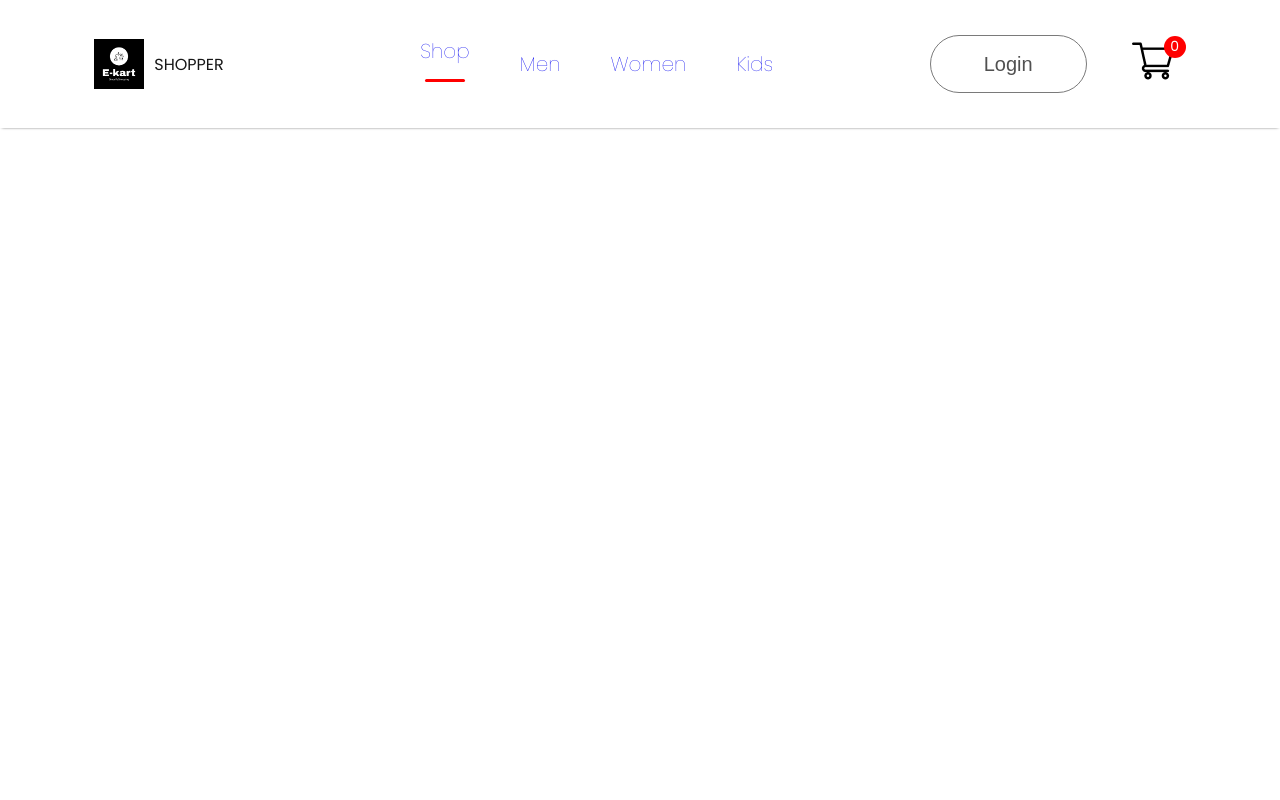
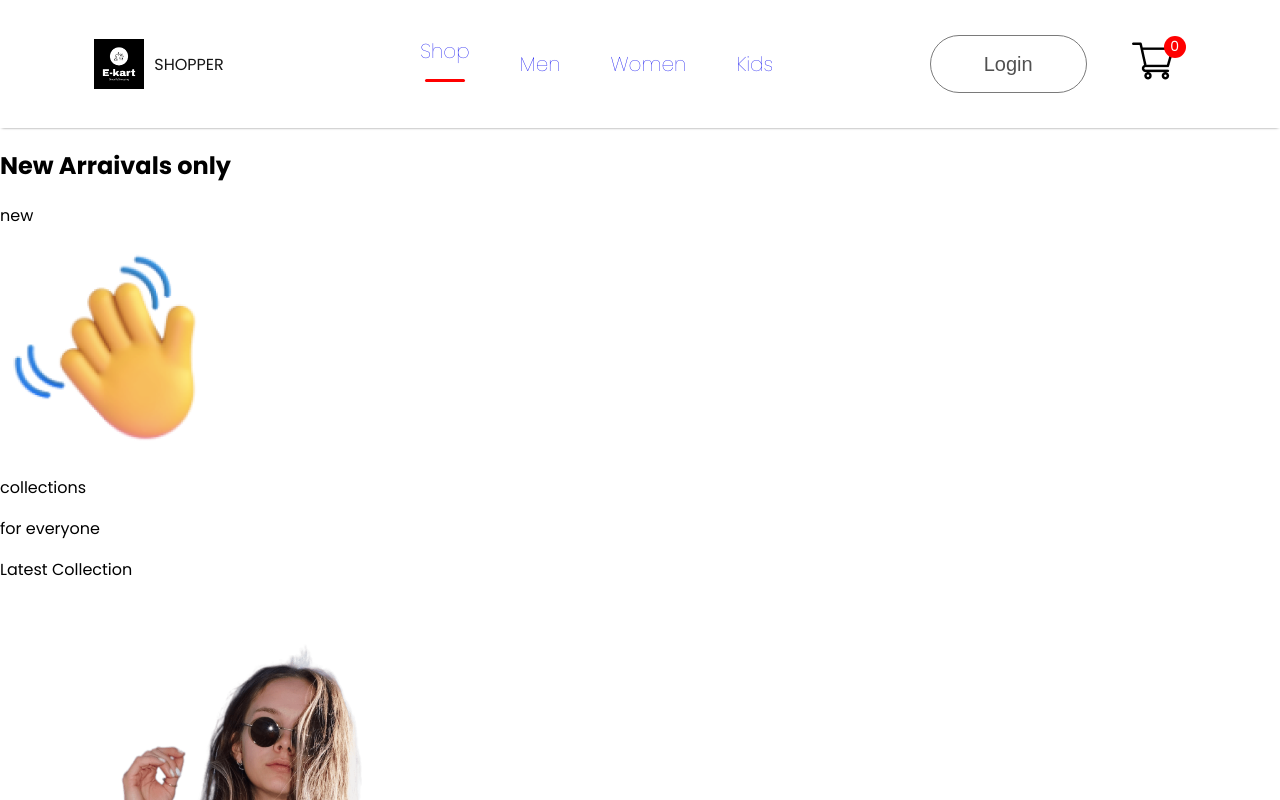
Before and after one commit to g-sudhir/E-kart, a React (Create React App) app in the folder my-react-app/: page / in a window 1280 px wide. Shown: the top 800 px of the page. Built offline with nearby package versions, Linux system fonts and the light colour scheme.

Commit message:
some changes

```diff
--- a/my-react-app/src/App.js
+++ b/my-react-app/src/App.js
@@ -1,4 +1,3 @@
-import './App.css';
 import Navbar from './Components/Navbar/Navbar';
 import {BrowserRouter,Routes,Route} from 'react-router-dom';
 import Shop from './Pages/Shop';
@@ -10,7 +9,7 @@
 
 function App() {
   return (
-   <div classNmae="App">
+   <div className="App">
     <BrowserRouter>
         <Navbar/>
         <Routes>
--- /dev/null
+++ b/my-react-app/src/Components/Hero/Hero.css
@@ -0,0 +1,4 @@
+.hero{
+    height:100vh;
+
+}
--- a/my-react-app/src/Components/Hero/Hero.jsx
+++ b/my-react-app/src/Components/Hero/Hero.jsx
@@ -1,10 +1,29 @@
 import React from 'react'
-
+import './Hero.css'
+import hand_icon from '../Assets/hand_icon.png'
+import arrow_icon from '../Assets/arrow.png'
+import hero_image from '../Assets/hero_image.png'
 const Hero = () => {
   return (
-    <div>
-      <div>
+    <div className='hero'>
+      <div className='hero-left'>
+        <h2>New Arraivals only</h2>
+          <div>
+            <div className="hand-hand-icon">
+              <p>new</p>
+              <img src={hand_icon} alt="" />
+            </div>
+            <p>collections</p>
+            <p>for everyone</p>
 
+          </div>
+          <div className="hero-latest-btn">
+            <div>Latest Collection</div>
+            <img src={arrow_icon} alt="" />
+          </div>
+      </div>
+      <div className='hero-right'>
+        <img src={hero_image} alt="" />
       </div>
     </div>
   )
--- a/my-react-app/src/Pages/Shop.jsx
+++ b/my-react-app/src/Pages/Shop.jsx
@@ -1,9 +1,9 @@
 import React from 'react'
-
+import Hero from '../Components/Hero/Hero'
 const Shop = () => {
   return (
     <div>
-
+      <Hero/>
     </div>
   )
 }
```
